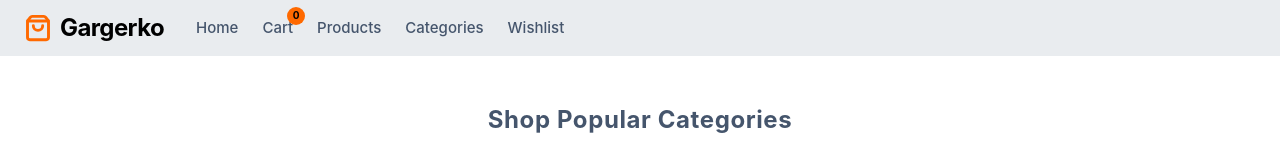
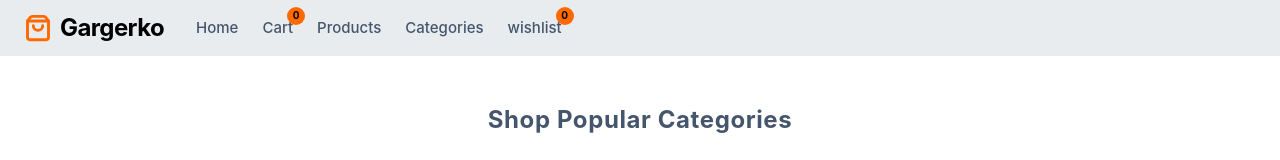
Before and after one commit to oli277/e-commerce-app, a React (Vite) app: page / in a window 1280 px wide. Shown: the top 160 px of the page. Built offline with nearby package versions, Linux system fonts and the light colour scheme; data requests are answered from the project's data file.

Commit message:
Home page fully functional with cart and wishlist operations

```diff
--- a/package.json
+++ b/package.json
@@ -15,6 +15,7 @@
     "lucide-react": "^1.21.0",
     "react": "^19.2.6",
     "react-dom": "^19.2.6",
+    "react-hot-toast": "^2.6.0",
     "react-icons": "^5.6.0",
     "react-router-dom": "^7.18.0"
   },
--- a/src/App.jsx
+++ b/src/App.jsx
@@ -1,7 +1,9 @@
 import React from 'react';
 import { BrowserRouter as Router, Routes, Route } from 'react-router-dom';
 
-
+import { WishListProvider } from "./CustomHooks/WishListContext"
+import { CartProvider } from "./CustomHooks/CartContext"
+import { Toaster } from 'react-hot-toast'
 import Navigation from './components/NavigationBar/navigation';
 import Footer from './components/Footer/footer';
 
@@ -14,8 +16,15 @@ import HomePage from './pages/HomePage';
 
 function App() {
   return (
+    <CartProvider>
+      <WishListProvider>
+
+
+
     <Router>
       <div className="flex flex-col min-h-screen">
+
+        <Toaster position="top-center" />
 
         <Navigation />
 
@@ -34,6 +43,8 @@ function App() {
         <Footer />
       </div>
     </Router>
+     </WishListProvider>
+     </CartProvider>
   );
 }
 
--- a/src/CustomHooks/CartContext.jsx
+++ b/src/CustomHooks/CartContext.jsx
@@ -1,4 +1,4 @@
-import { useLocalStorage } from "../Hooks/useLocalStorage";
+import { useLocalStorage } from "../CustomHooks/localStore";
 import { createContext, useContext } from "react";
 
 const CartContext = createContext();
--- /dev/null
+++ b/src/CustomHooks/WishListContext.jsx
@@ -0,0 +1,49 @@
+import { useLocalStorage } from "./localStore";
+import { createContext, useContext } from "react";
+
+const WishListContext = createContext();
+
+export function WishListProvider({ children }) {
+  const [Witems, setWItems] = useLocalStorage("wishList", []);
+
+  const addToWishList = (product) => {
+    setWItems((prevItems) => {
+      const existing = prevItems.find((item) => item.id === product.id);
+
+      if (existing) return prevItems;
+      return [...prevItems, { ...product, qty: 1 }];
+    });
+  };
+
+  const removeFromWishList = (id) => {
+    setWItems((prevItems) => {
+      return prevItems.filter((item) => {
+        return item.id !== id;
+      });
+    });
+  };
+
+  const clearWishList = () => {
+    setWItems([]);
+  };
+
+  const wishListValues = {
+    Witems,
+    removeFromWishList,
+    clearWishList,
+    addToWishList,
+  };
+
+  return (
+    <>
+      <WishListContext.Provider value={wishListValues}>
+        {children}
+      </WishListContext.Provider>
+    </>
+  );
+}
+
+export function useWishList() {
+  const wishListContext = useContext(WishListContext);
+  return wishListContext;
+}
--- a/src/components/Home/HomeProducts.jsx
+++ b/src/components/Home/HomeProducts.jsx
@@ -1,18 +1,30 @@
-import React from "react";
 import useFetchProducts from "../../CustomHooks/FetchProducts";
+import { useCart } from "../../CustomHooks/CartContext"
+import { useWishList } from "../../CustomHooks/WishListContext"
+import React, { useRef, useEffect, useState } from "react";
+import toast from 'react-hot-toast'
 
 export default function PopularCategories() {
   const url = "http://localhost:5000/products";
   const { data, isloading, error } = useFetchProducts(url);
+  const {addToCart, items} = useCart()
+  const {Witems, addToWishList} = useWishList()
+
 
   const handleAddToCart = (product, e) => {
     e.stopPropagation();
     console.log("Added to cart:", product.name);
+    addToCart(product)
+    toast.success('Added to cart!')
+    console.log(items);
   };
 
   const handleAddToWishlist = (product, e) => {
     e.stopPropagation();
     console.log("Added to wishlist:", product.name);
+    addToWishList(product)
+    console.log(Witems)
+    toast.success('Added to Wishlist!')
   };
 
   const handleQuickView = (product, e) => {
@@ -90,7 +102,10 @@ export default function PopularCategories() {
                 className="w-full bg-[#fccf47] hover:bg-[#ebd065] text-gray-900 font-semibold py-2 px-4 rounded transition-all duration-300 opacity-0 translate-y-2 pointer-events-none group-hover:opacity-100 group-hover:translate-y-0 group-hover:pointer-events-auto text-sm"
               >
                 Add to cart
+
               </button>
+
+
             </div>
           </div>
         ))}
--- a/src/components/NavigationBar/navigation.jsx
+++ b/src/components/NavigationBar/navigation.jsx
@@ -1,8 +1,15 @@
 import React from 'react';
 import { Link } from 'react-router-dom';
 import { ShoppingBag } from 'lucide-react';
+import { useCart } from "../../CustomHooks/CartContext"
+import { useWishList } from "../../CustomHooks/WishListContext"
+
 
 export default function Navigation() {
+
+  const {items} = useCart()
+  const {Witems} = useWishList()
+
   return (
     <nav className="bg-[#e9ecef] w-full flex items-center px-6 py-3 shadow-sm">
 
@@ -26,7 +33,7 @@ export default function Navigation() {
             Cart
 
             <span className="absolute -top-2.5 -right-3 bg-orange-500 text-black text-[10px] font-bold h-[18px] w-[18px] flex items-center justify-center rounded-full">
-              0
+              {items.length}
             </span>
           </Link>
         </li>
@@ -41,8 +48,12 @@ export default function Navigation() {
           </Link>
         </li>
         <li>
-          <Link to="/wishlist" className="hover:text-black transition-colors">
-            Wishlist
+          <Link to="/wishlist" className="relative hover:text-black transition-colors flex items-center">
+            wishlist
+
+            <span className="absolute -top-2.5 -right-3 bg-orange-500 text-black text-[10px] font-bold h-[18px] w-[18px] flex items-center justify-center rounded-full">
+              {Witems.length}
+            </span>
           </Link>
         </li>
       </ul>
```
Also changed, not shown: 1 other file (tests, documents, lock files or other folders).
